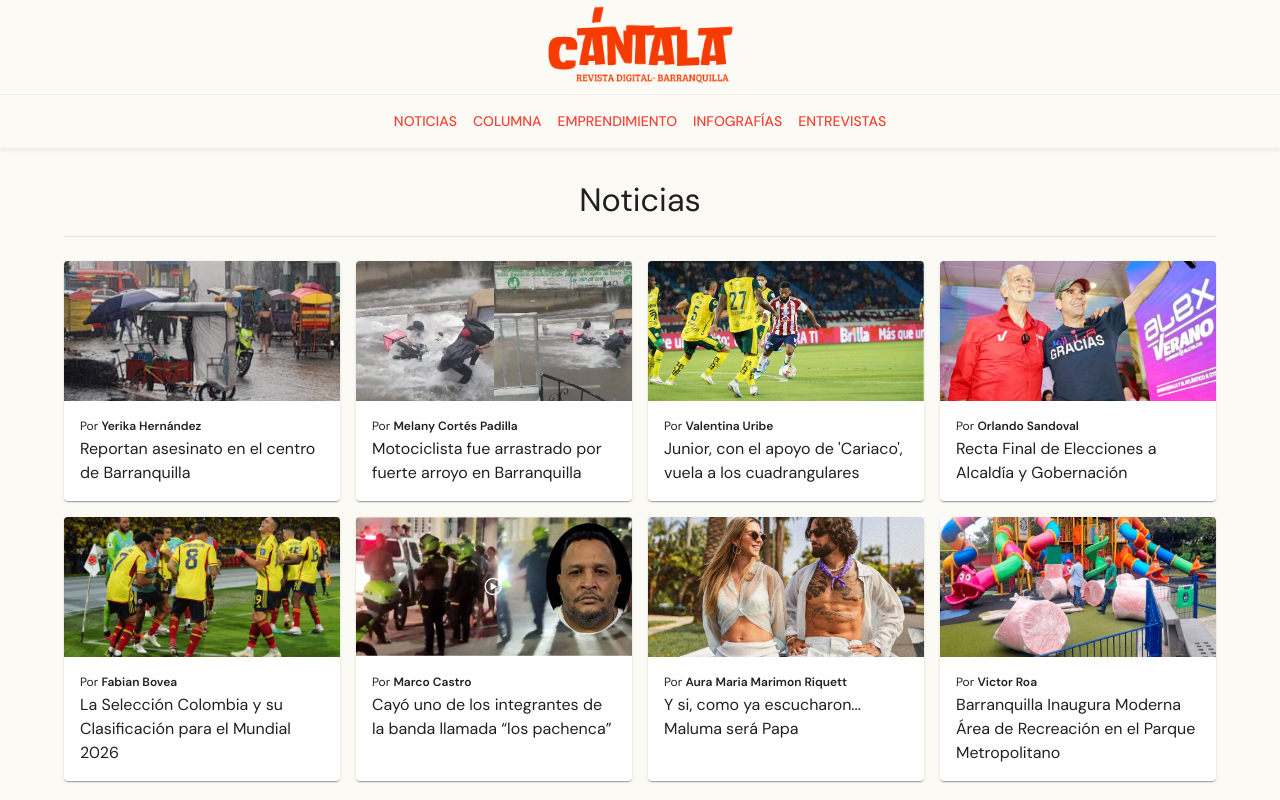
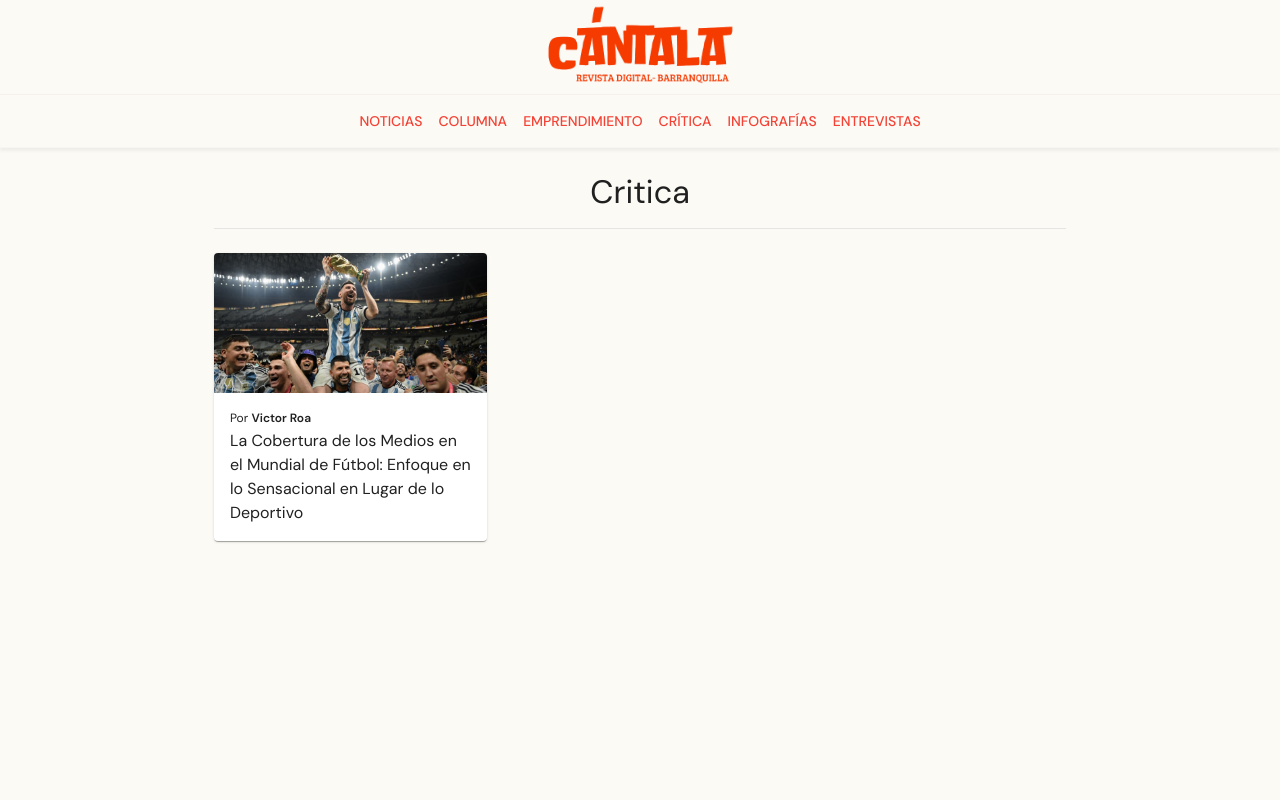
Before and after one commit to jaravad/revista-cantala, a React (Vite) app: page /critica in a window 1280 px wide. Shown: the top 800 px of the page. Built offline with nearby package versions, Linux system fonts and the light colour scheme.

Commit message:
add categorie

```diff
--- a/src/App.jsx
+++ b/src/App.jsx
@@ -2,6 +2,7 @@ import React from 'react'
 import { Box, Container, Typography } from '@mui/material'
 import Grid from '@mui/material/Unstable_Grid2'
 import {
+  critica,
   entrepeneurship,
   infographics,
   interviews,
@@ -52,6 +53,18 @@ function App() {
         })}
       </Grid>
       <Box borderBottom="1px solid #e4e4e4" pb={2} textAlign="center" mb={3}>
+        <Typography variant="h4">Crítica</Typography>
+      </Box>
+      <Grid container spacing={2} mb={6}>
+        {critica.map((n) => {
+          return (
+            <Grid key={n.id} xs={6} sm={4} md={3}>
+              <ArticlePreview {...n} />
+            </Grid>
+          )
+        })}
+      </Grid>
+      <Box borderBottom="1px solid #e4e4e4" pb={2} textAlign="center" mb={3}>
         <Typography variant="h4">Infografías</Typography>
       </Box>
       <Grid container spacing={2} mb={6}>
--- a/src/components/Header.jsx
+++ b/src/components/Header.jsx
@@ -56,6 +56,13 @@ export default function Header() {
         </Button>
         <Button
           onClick={() => {
+            navigate('/critica')
+          }}
+        >
+          Crítica
+        </Button>
+        <Button
+          onClick={() => {
             navigate('/infografias')
           }}
         >
--- /dev/null
+++ b/src/critica/VictorCritica.jsx
@@ -0,0 +1,64 @@
+import { Box, Typography } from '@mui/material'
+import React from 'react'
+import ArticleWrapper from '../components/ArticleWrapper'
+import Title from '../components/Title'
+import AuthorLine from '../components/AuthorLine'
+import { authors } from '../data'
+import mainImg from '../assets/critica/victor/1.jpeg'
+
+const VictorCritica = () => {
+  return (
+    <ArticleWrapper>
+      <Title>
+        La Cobertura de los Medios en el Mundial de Fútbol: Enfoque en lo
+        Sensacional en Lugar de lo Deportivo
+      </Title>
+      <AuthorLine>{authors.victor}</AuthorLine>
+      <Box mb={2}>
+        <img src={mainImg} alt="Messi" style={{ maxWidth: '100%' }} />
+      </Box>
+      <Typography paragraph>
+        Crítica: La cobertura mediática del Mundial de Fútbol 2022 ha dejado
+        mucho que desear en términos de enfoque y profundidad. Como es sabido
+        hace unos meses fue el mundial, el torneo más importante del mundo del
+        futbol. En ese tiempo en lugar de destacar lo que debería ser el aspecto
+        central: el fútbol en sí, la mayoría de los medios de comunicación se
+        han centrado en historias sensacionales y controversias fuera del campo.
+      </Typography>
+      <Typography paragraph>
+        Uno de los ejemplos más notorios de esta tendencia es la cantidad
+        abrumadora de atención que se ha dado a las discusiones y peleas entre
+        jugadores en las redes sociales. Si bien es cierto que estas
+        interacciones pueden ser entretenidas, no deberían eclipsar la cobertura
+        de los partidos en el campo. Los medios han perdido de vista el
+        verdadero propósito del Mundial: celebrar el fútbol y el talento de los
+        deportistas.
+      </Typography>
+      <Typography paragraph>
+        Otro aspecto crítico es la falta de análisis táctico y en profundidad de
+        los partidos. Las reseñas de los partidos han sido superficiales en el
+        mejor de los casos, y la mayoría de los informes se centran en el
+        sensacionalismo. Los periodistas deportivos deberían asumir la
+        responsabilidad de brindar a los lectores una comprensión más completa
+        de lo que está sucediendo en el campo.
+      </Typography>
+      <Typography paragraph>
+        Además, la cobertura mediática parece estar obsesionada con las
+        historias de vida de los jugadores, a menudo a expensas de la cobertura
+        del juego en sí. Si bien es valioso conocer a los jugadores más allá del
+        campo, esto no debería desplazar el enfoque principal en los partidos y
+        las tácticas.
+      </Typography>
+      <Typography paragraph>
+        En resumen, la cobertura mediática del Mundial de Fútbol 2022 ha estado
+        plagada de sensacionalismo, falta de análisis en profundidad y una
+        obsesión excesiva con la vida de los jugadores. Es hora de que los
+        medios deportivos se vuelvan a concentrar en el fútbol que es lo
+        principal y en dar cobertura informativa y equilibrada a los aficionados
+        de este emocionante evento deportivo que mueve masas mundialmente.
+      </Typography>
+    </ArticleWrapper>
+  )
+}
+
+export default VictorCritica
--- a/src/data/index.js
+++ b/src/data/index.js
@@ -38,6 +38,8 @@ import VictorNews from '../news/VictorNews'
 import victorNewsImg from '../assets/news/victor/1.png'
 import YerikaInterview from '../interviews/YerikaInterview'
 import yerikaImg from '../assets/interviews/yerika/1.jpeg'
+import VictorCritica from '../critica/VictorCritica'
+import victorCriticaImg from '../assets/critica/victor/1.jpeg'
 
 export const authors = {
   cris: 'Cristian Alvarez',
@@ -209,3 +211,14 @@ export const interviews = [
     previewImage: yerikaImg,
   },
 ]
+
+export const critica = [
+  {
+    component: VictorCritica,
+    id: 'cobertura-en-el-mundial-de-futbol',
+    title:
+      'La Cobertura de los Medios en el Mundial de Fútbol: Enfoque en lo Sensacional en Lugar de lo Deportivo',
+    author: authors.victor,
+    previewImage: victorCriticaImg,
+  },
+]
--- a/src/main.jsx
+++ b/src/main.jsx
@@ -4,6 +4,7 @@ import { Routes, Route, Outlet, BrowserRouter } from 'react-router-dom'
 import App from './App.jsx'
 import Header from './components/Header.jsx'
 import {
+  critica,
   entrepeneurship,
   infographics,
   interviews,
@@ -23,6 +24,7 @@ import Columns from './views/Columns.jsx'
 import Infographics from './views/Infographics.jsx'
 import Entrepeneurship from './views/Entrepeneurship.jsx'
 import Interviews from './views/Interviews.jsx'
+import Critica from './views/Critica.jsx'
 
 let theme = createTheme({
   palette: {
@@ -52,6 +54,7 @@ ReactDOM.createRoot(document.getElementById('root')).render(
           <Route path="/emprendimiento" element={<Entrepeneurship />} />
           <Route path="/infografias" element={<Infographics />} />
           <Route path="/entrevistas" element={<Interviews />} />
+          <Route path="/critica" element={<Critica />} />
           {news.map(({ id, component: Component }) => {
             return <Route path={id} element={<Component />} key={id} />
           })}
@@ -67,6 +70,9 @@ ReactDOM.createRoot(document.getElementById('root')).render(
           {interviews.map(({ id, component: Component }) => {
             return <Route path={id} element={<Component />} key={id} />
           })}
+          {critica.map(({ id, component: Component }) => {
+            return <Route path={id} element={<Component />} key={id} />
+          })}
           <Route path="*" element={<App />}></Route>
         </Routes>
         <Outlet />
--- /dev/null
+++ b/src/views/Critica.jsx
@@ -0,0 +1,25 @@
+import React from 'react'
+import ArticlePreview from '../components/ArticlePreview'
+import { critica } from '../data'
+import ArticleWrapper from '../components/ArticleWrapper'
+import SectionHeader from '../components/SectionHeader'
+import { Unstable_Grid2 as Grid } from '@mui/material'
+
+const Critica = () => {
+  return (
+    <ArticleWrapper>
+      <SectionHeader>Critica</SectionHeader>
+      <Grid container spacing={2} mb={6}>
+        {critica.map((n) => {
+          return (
+            <Grid key={n.id} xs={6} sm={4}>
+              <ArticlePreview {...n} />
+            </Grid>
+          )
+        })}
+      </Grid>
+    </ArticleWrapper>
+  )
+}
+
+export default Critica
```
Also changed, not shown: src/assets/critica/victor/1.jpeg (added).
